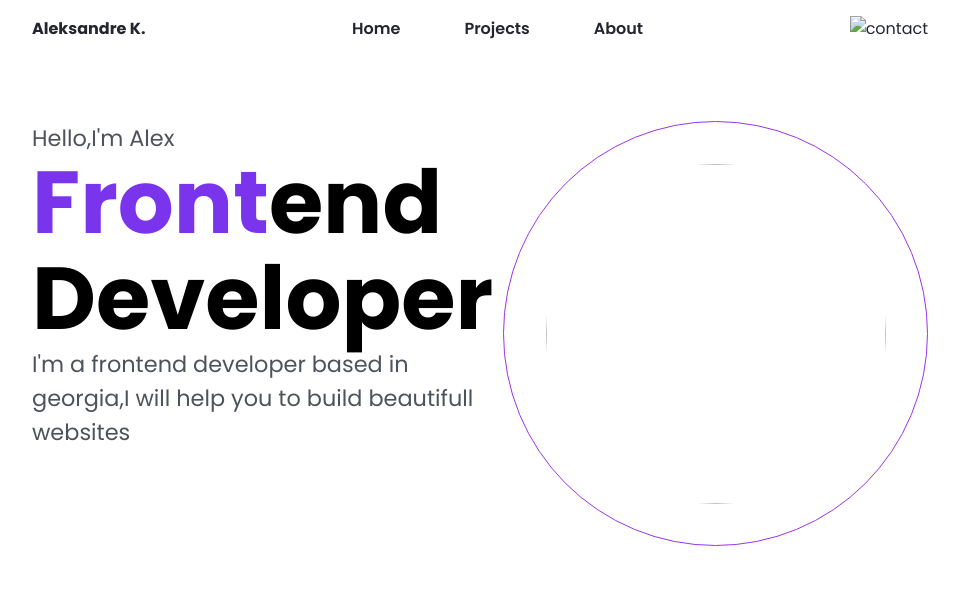
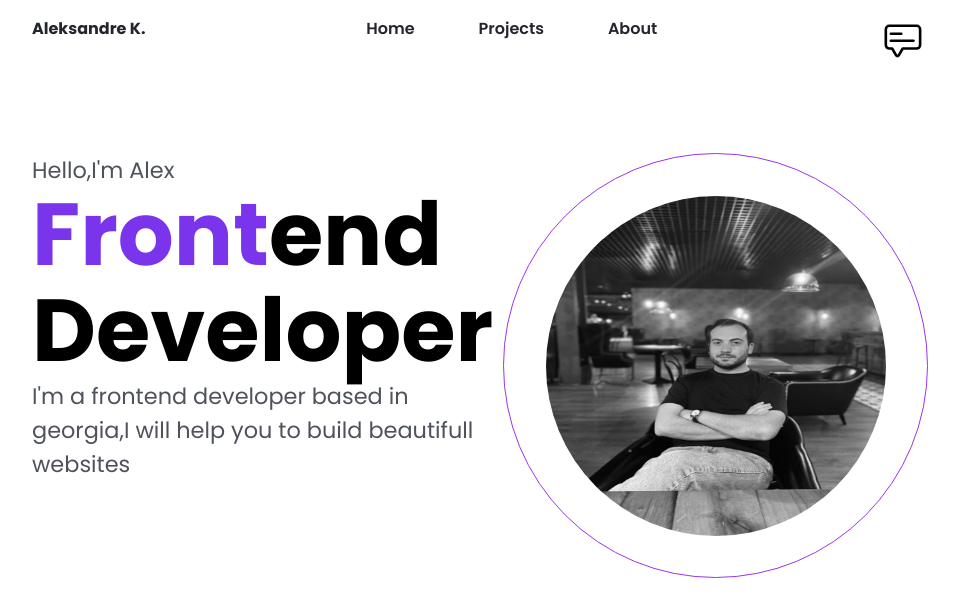
Before and after one commit to aleksandrekas/Personal-portfolio, a plain HTML site: page index.html in a window 1280 px wide. Shown: the whole page, without its empty margins (160-1119 px from the left). Drawn offline with Linux system fonts and the light colour scheme; the site is published under a folder, as on GitHub Pages, so addresses that start at the root find nothing.

Commit message:
removed some tiny things

```diff
--- a/index.html
+++ b/index.html
@@ -15,7 +15,7 @@
                 <li class="list-item"><a href="#" class="list-link">Projects</a></li>
                 <li class="list-item"><a href="#" class="list-link">About</a></li>
             </ul>
-            <a class="contact" href="#"><img src="/images/contact-message-svgrepo-com.svg" alt="contact"></a>
+            <a class="contact" href="#"><img src="images/contact-message-svgrepo-com.svg" alt="contact"></a>
         </nav>
         <section class="home">
             <div class="left-div">
@@ -24,7 +24,7 @@
                 <p>I'm a frontend developer based in georgia,I will help you to build beautifull websites</p>
             </div>
             <div class="image-container">
-                <img class="profile" src="/images/ab449512-efd7-463c-a914-46601d2bf3dc.jpg" alt="">
+                <img class="profile" src="images/ab449512-efd7-463c-a914-46601d2bf3dc.jpg" alt="">
             </div>
         </section>
     </div>
```
